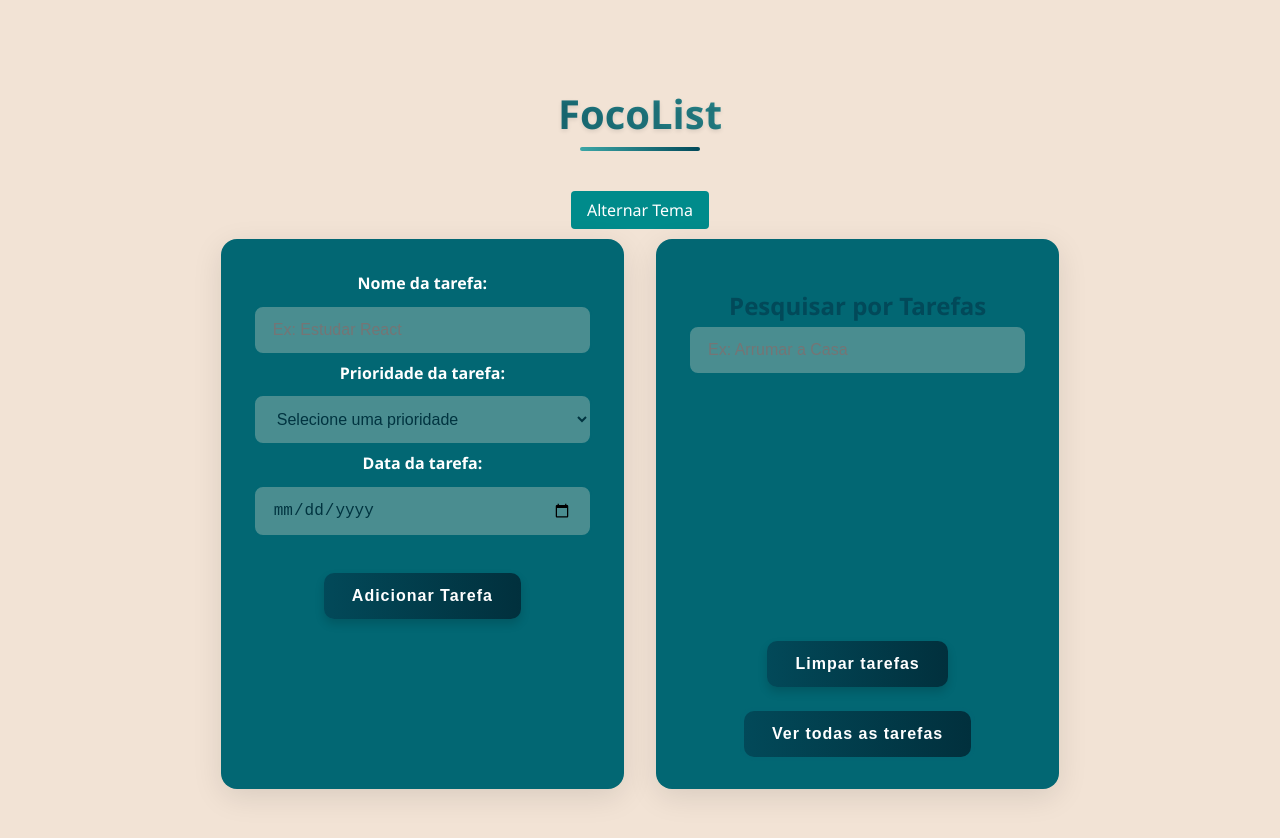
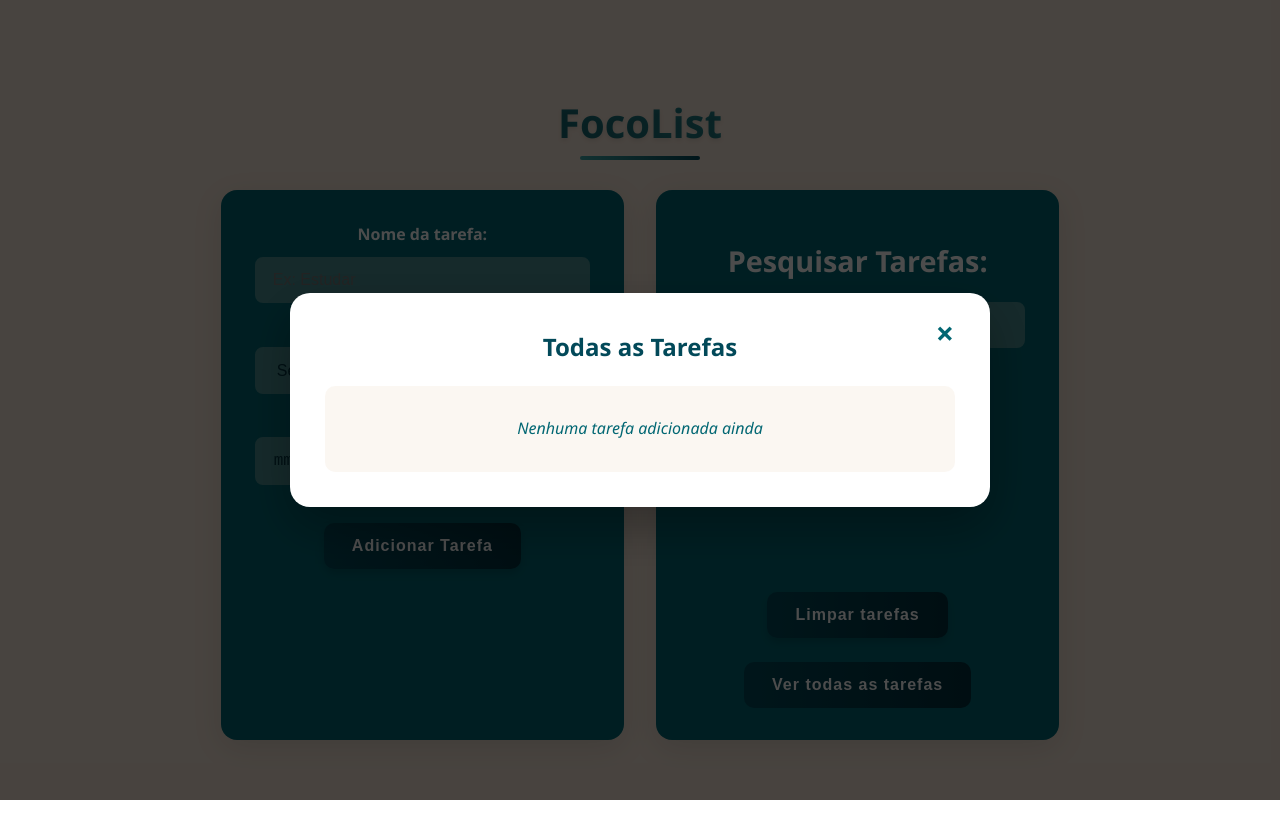
Before and after one commit to EmilyMedeiross/To-do-List-, a React (Vite) app in the folder to-do-list/: page / in a window 1280 px wide. Both pictures are taken after a click on the button "Ver todas as tarefas". Shown: the top 838 px of the page. After the commit the page ends 800 px from the top, so only its background shows below. Built offline with nearby package versions, Linux system fonts and the light colour scheme.

Commit message:
Update List.jsx

```diff
--- a/to-do-list/src/componentes/List.jsx
+++ b/to-do-list/src/componentes/List.jsx
@@ -1,10 +1,8 @@
 import './List.css'
 import { useState } from 'react'
-import ChangeBackground from './ChangeBackground'
-
-// Biblioteca de importação de ícones
 import { FontAwesomeIcon } from '@fortawesome/react-fontawesome'
 import { faCheckCircle, faBan, faTrash } from '@fortawesome/free-solid-svg-icons'
+
 
 export default function List() {
     const [tarefa, setTarefa] = useState('')
@@ -15,7 +13,8 @@ export default function List() {
     const [modalAberto, setModalAberto] = useState(false)
     const [pesquisa, setPesquisa] = useState('')
 
-    // Ordenação de tarefas por prioridade
+
+
     const tarefasOrdenadas = [...lista].sort((a, b) => {
         const ordemPrioridade = { alta: 1, intermediaria: 2, baixa: 3, 'não definida': 4 }
         return ordemPrioridade[a.prioridade] - ordemPrioridade[b.prioridade]
@@ -32,6 +31,7 @@ export default function List() {
         'baixa': tarefasOrdenadas.filter(tarefa => tarefa.prioridade === 'baixa'),
         'não definida': tarefasOrdenadas.filter(tarefa => tarefa.prioridade === 'não definida')
     }
+
 
     function handleSubmit(e) {
         e.preventDefault()
@@ -102,19 +102,20 @@ export default function List() {
     return (
         <>
             <h1>FocoList</h1>
-            <ChangeBackground />
+
             <div className='div-central'>
                 <div className='div-esquerda'>
                     <form onSubmit={handleSubmit}>
                         <div className='input-add'>
                             <label>
-                                <span className='titulos'>Nome da tarefa:</span>
+                                <span className='titulos' >Nome da tarefa:</span>
                                 <input
                                     type="text"
                                     onChange={(e) => setTarefa(e.target.value)}
+                                    placeholder='Ex: Estudar'
                                     value={tarefa}
-                                    placeholder="Ex: Estudar React"
                                     required
+
                                 />
                             </label>
                         </div>
@@ -156,11 +157,10 @@ export default function List() {
 
                 <div className='div-direita'>
                     <div className="task-list">
-                        <h2>Pesquisar por Tarefas</h2>
+                        <h3>Pesquisar Tarefas:</h3>
                         <input
                             type="text"
                             value={pesquisa}
-                            placeholder="Ex: Arrumar a Casa"
                             onChange={(ev) => setPesquisa(ev.target.value)}
                         />
 
@@ -198,39 +198,48 @@ export default function List() {
                 </div>
             </div>
 
+
             {modalAberto && (
-                <div className="modal">
-                    <div className="modal-conteudo" style={{maxHeight: '400px', overflowY: 'auto'}}>
+                <div className="modal active">
+                    <div className="modal-conteudo" style={{ maxHeight: '400px', overflowY: 'auto' }}>
                     <span className="fechar" onClick={handleClick}>&times;</span>
                     <h2>Todas as Tarefas</h2>
 
-                        {prioridades.map((prioridade) => {
-                            const tarefas = tarefasAgrupadas[prioridade]
-                            if (!tarefas || tarefas.length === 0) return null
+
+                    {lista.length === 0 ? (
+                        <p className="lista-vazia">Nenhuma tarefa adicionada ainda</p>
+                    ) : (
+                        prioridades.map((prioridade) => {
+                        const tarefas = tarefasAgrupadas[prioridade];
+                        if (!tarefas || tarefas.length === 0) return null;
 
                         return (
-                                <div key={prioridade}>
+                            <div key={prioridade} className="priority-section">
                             <h3>Prioridade: {prioridade}</h3>
                             <ul>
                                 {tarefas.map((item) => (
                                 <li key={item.id} className={`task-item priority-${item.prioridade}`}>
-                                                <span>Nome: {item.texto}</span><br />
-                                                <span>Data: {item.data}</span><br />
+                                    <div className="task-content">
+                                        <span>Nome da tarefa: {item.texto} </span>
+                                        <span>Prioridade: {item.prioridade}</span>
+                                        <span>Data: {item.data}</span>
                                         <span>Status: {item.status ? 'Concluída' : 'Pendente'}</span>
-
-                                                <button onClick={() => handleToggle(item.id)} className=" icon-button icon-confirmar">
+                                    </div>
+                                    <div className="task-actions">
+                                        <button onClick={() => handleToggle(item.id)} className="icon-button icon-confirmar">
                                         <FontAwesomeIcon icon={item.status ? faBan : faCheckCircle} />
                                         </button>
-
-                                                <button onClick={() => handleClearUnique(item.id)} className=" icon-button icon-excluir">
+                                        <button onClick={() => handleClearUnique(item.id)} className="icon-button icon-excluir">
                                         <FontAwesomeIcon icon={faTrash} />
                                         </button>
+                                    </div>
                                 </li>
                                 ))}
                             </ul>
                             </div>
-                            )
-                        })}
+                        );
+                        })
+                    )}
                     </div>
                 </div>
                 )}
```
Lines whose indentation alone changed are shown as unchanged.
